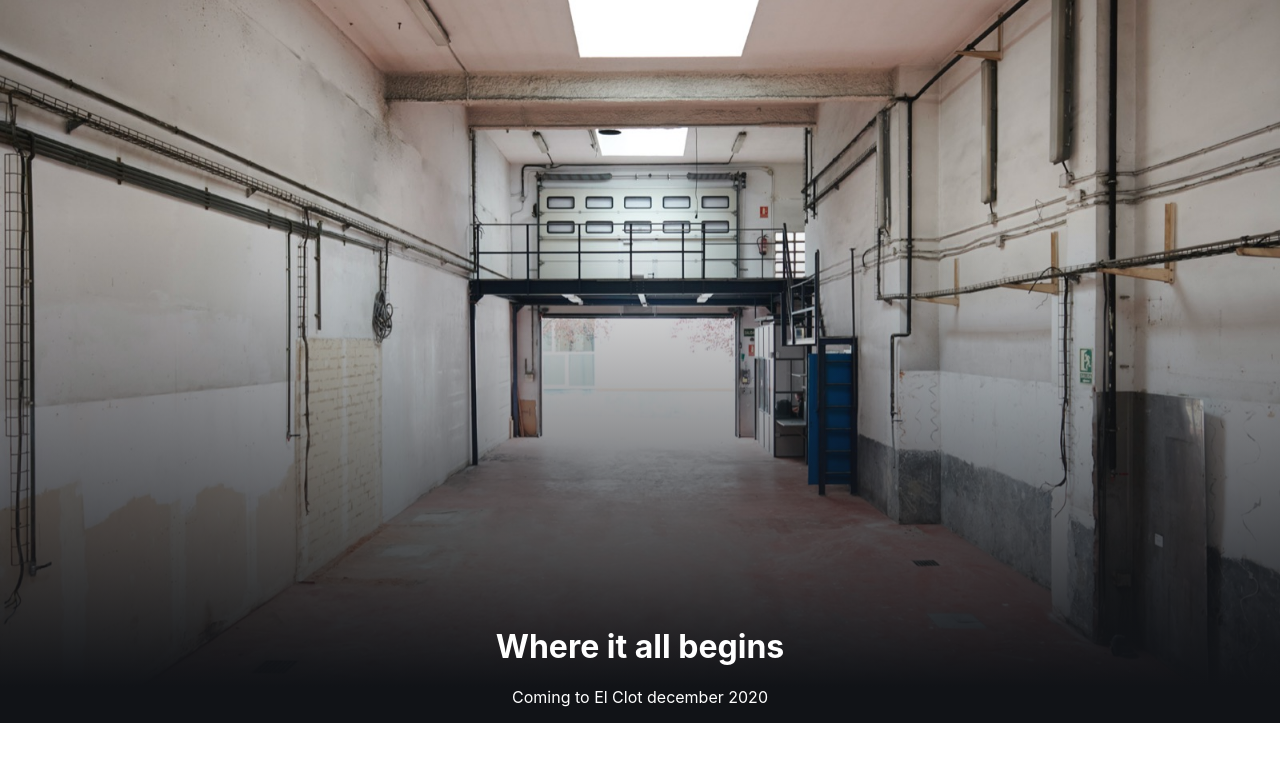
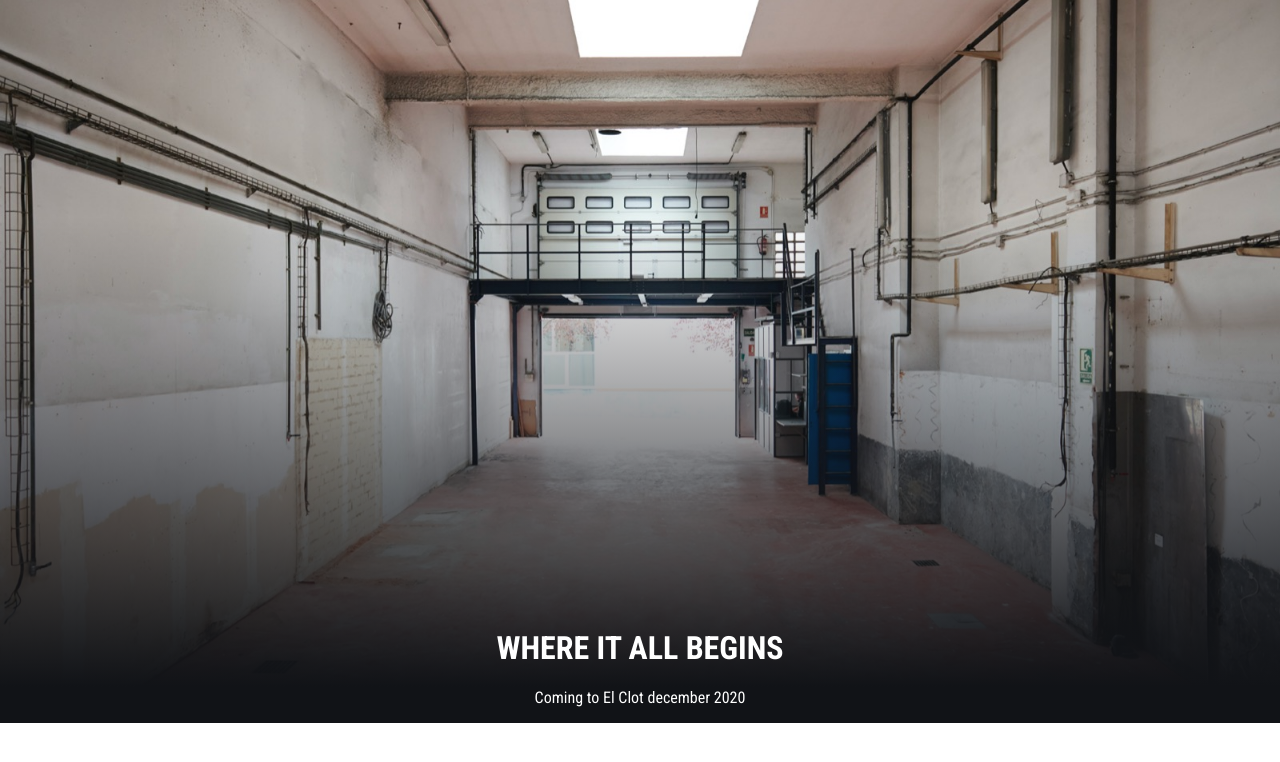
Before and after one commit to sofiapuch/BFactory-site, a React (Create React App) app: page / in a window 1280 px wide. Shown: the top 762 px of the page. Built offline with nearby package versions, Linux system fonts and the light colour scheme.

Commit message:
Update site typography

```diff
--- a/public/index.html
+++ b/public/index.html
@@ -24,7 +24,7 @@
       work correctly both with client-side routing and a non-root public URL.
       Learn how to configure a non-root public URL by running `npm run build`.
     -->
-    <title>React App</title>
+    <title>BFactory Crossfit</title>
   </head>
   <body>
     <noscript>You need to enable JavaScript to run this app.</noscript>
--- a/src/components/LargeHero/LargeHero.scss
+++ b/src/components/LargeHero/LargeHero.scss
@@ -59,4 +59,8 @@
     &__subtitle {
         color: $text-color;
     }
+
+    &__title {
+        text-transform: uppercase;
+    }
 }
--- a/src/styles/01-settings/__import.scss
+++ b/src/styles/01-settings/__import.scss
@@ -1,3 +1,4 @@
 @import '_grid';
 @import '_breakpoints';
-@import '_global';
+@import '_typography';
+@import '_overrides';
--- a/src/styles/01-settings/_global.scss
+++ /dev/null
@@ -1,17 +0,0 @@
-body {
-    margin: 0;
-    font-family: -apple-system, BlinkMacSystemFont, 'Segoe UI', 'Roboto', 'Oxygen',
-      'Ubuntu', 'Cantarell', 'Fira Sans', 'Droid Sans', 'Helvetica Neue',
-      sans-serif;
-    -webkit-font-smoothing: antialiased;
-    -moz-osx-font-smoothing: grayscale;
-  }
-
-  code {
-    font-family: source-code-pro, Menlo, Monaco, Consolas, 'Courier New',
-      monospace;
-  }
-
-figure {
-  margin: 0;
-}
--- /dev/null
+++ b/src/styles/01-settings/_overrides.scss
@@ -0,0 +1,10 @@
+body {
+    margin: 0;
+    font-family: 'Roboto Condensed', 'Helvetica Neue', sans-serif;
+    -webkit-font-smoothing: antialiased;
+    -moz-osx-font-smoothing: grayscale;
+}
+
+figure {
+    margin: 0;
+}
--- /dev/null
+++ b/src/styles/01-settings/_typography.scss
@@ -0,0 +1 @@
+@import url('https://fonts.googleapis.com/css2?family=Roboto+Condensed:wght@300;400;700&display=swap');
```
